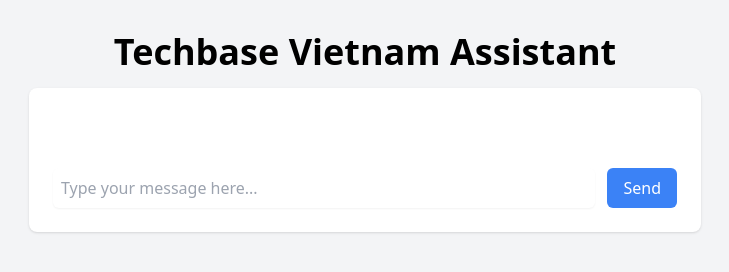
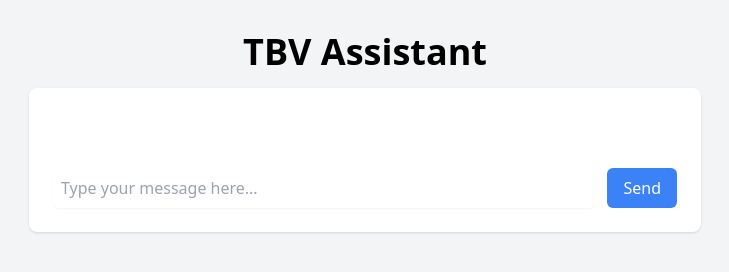
Before and after one commit to phuc-nt/tbv-chatbot-fe, a website: page index.html in a window 1280 px wide. Shown: the whole page, without its empty margins (275-1004 px from the left). Drawn offline with Linux system fonts and the light colour scheme.

Commit message:
Update landing page title to reflect new product name

```diff
--- a/index.html
+++ b/index.html
@@ -14,7 +14,7 @@
   <main id="app" class="min-h-screen bg-gray-100 p-8">
     <div class="max-w-2xl mx-auto">
       <div class="mb-4">
-        <h1 class="text-4xl font-bold text-center">Techbase Vietnam Assistant</h1>
+        <h1 class="text-4xl font-bold text-center">TBV Assistant</h1>
       </div>
       <div class="bg-white shadow rounded-lg p-6">
         <div class="flow-root">
```
